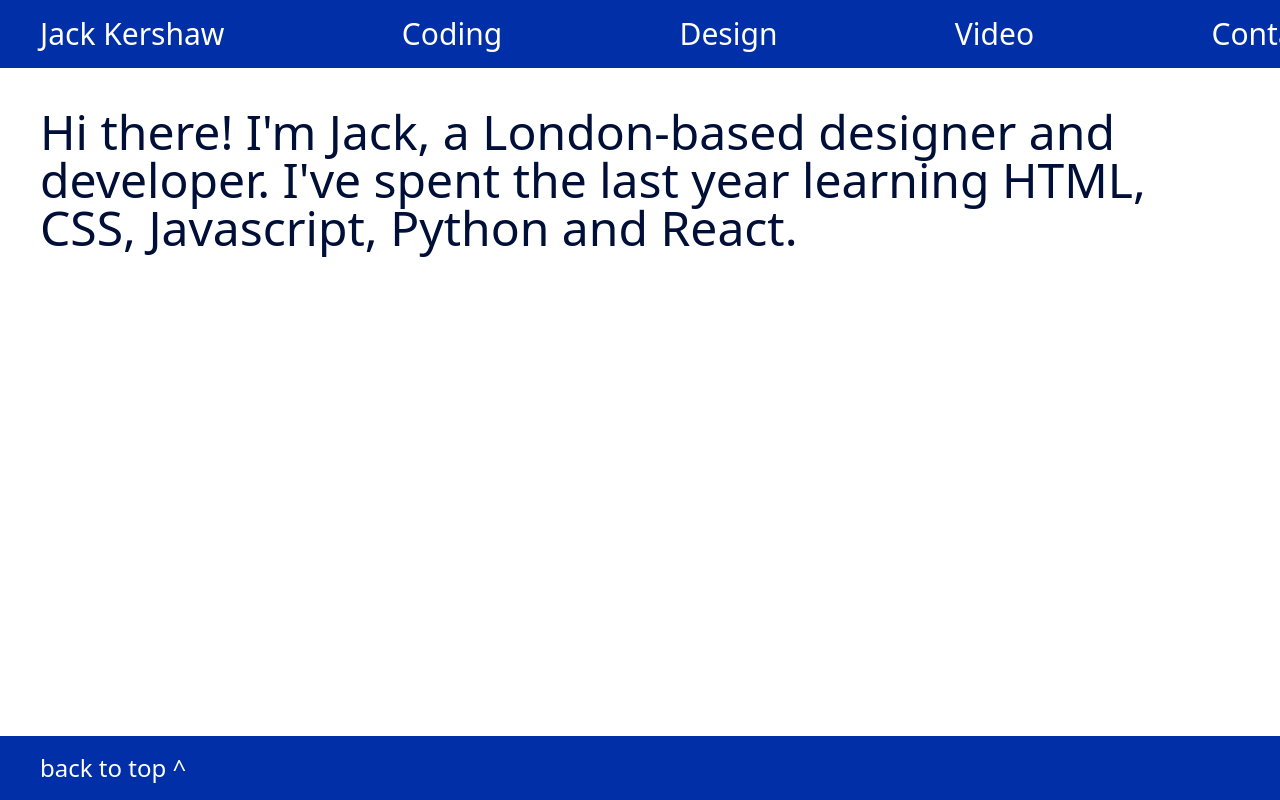
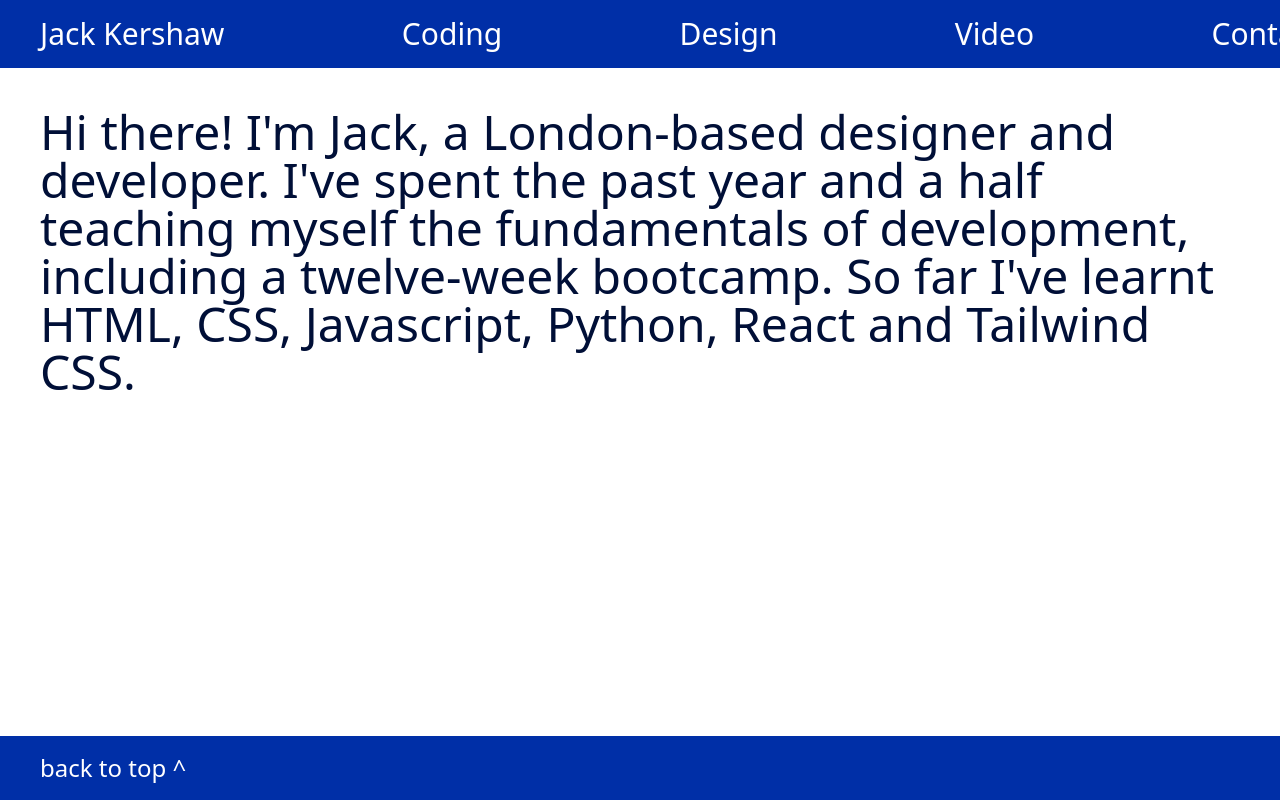
Before and after one commit to jackkershaw/portfolio, a React (Vite) app: page / in a window 1280 px wide. Built offline with nearby package versions, Linux system fonts and the light colour scheme.

Commit message:
edit opening page text

```diff
--- a/src/opening-page.jsx
+++ b/src/opening-page.jsx
@@ -1,9 +1,9 @@
 function OpeningPage() {
     return (
         <>
-      <p className="text-5xl text-ykb-700 mx-10 py-10">
-        Hi there! I'm Jack, a London-based designer and developer.
-        I've spent the last year learning HTML, CSS, Javascript, Python and React.
+      <p className="md:text-5xl sm:text-4xl text-ykb-700 mx-10 py-10">
+        Hi there! I'm Jack, a London-based designer and developer. I've spent the past year and a half teaching myself the fundamentals of development, including a twelve-week bootcamp.
+        So far I've learnt HTML, CSS, Javascript, Python, React and Tailwind CSS.
       </p>
     </>
     )
```
